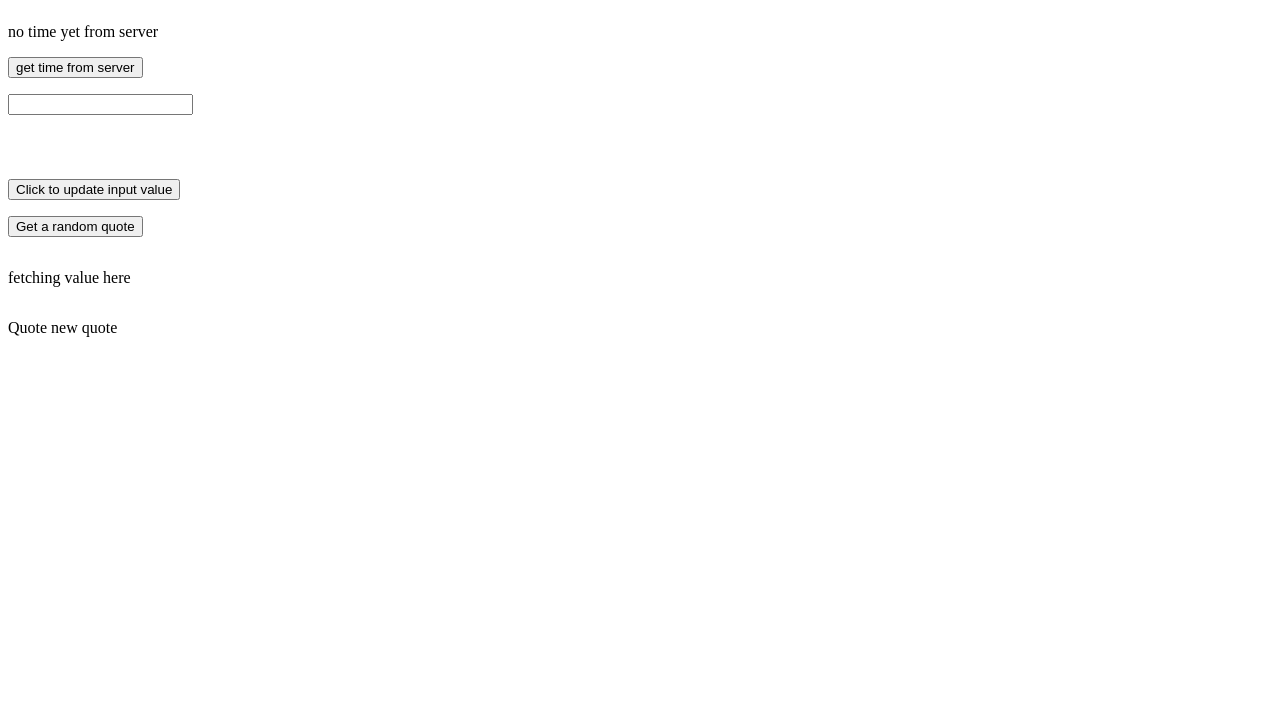
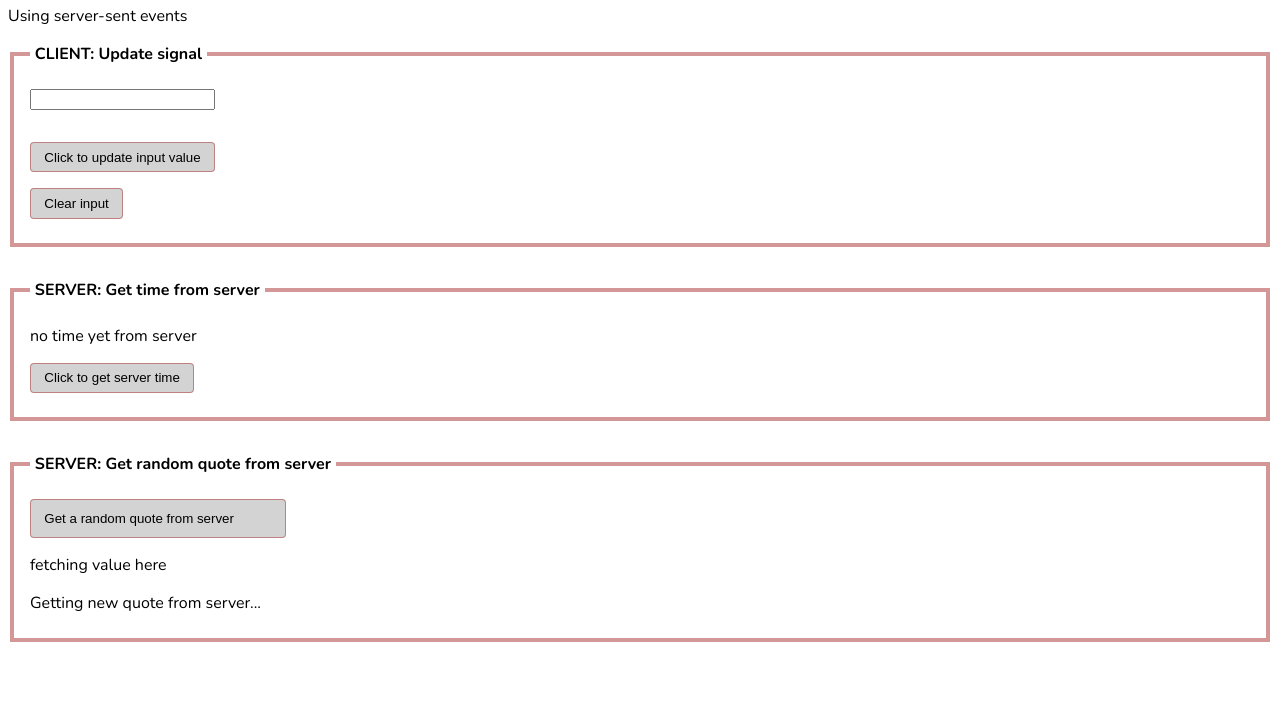
Before and after one commit to DarrickFauvel/datastar-test, a website: page public/index.html in a window 1280 px wide. Shown: the part 81-800 px from the top of the page. Drawn offline with nearby package versions, Linux system fonts and the light colour scheme.

Commit message:
update styling and structure

```diff
--- a/public/index.html
+++ b/public/index.html
@@ -17,25 +17,45 @@
     <title>Datastar Test</title>
   </head>
   <body>
-    <h1>Testing Datastar</h1>
-    <div id="time">no time yet from server</div>
-    <button data-on-click="@get('/time')">get time from server</button>
-
+    <h1>Datastar Test</h1>
+    <p>Using server-sent events</p>
+    <fieldset>
+      <legend>CLIENT: Update signal</legend>
       <input type="text" data-bind-input />
-    <p data-show="$input !== ''" data-text="$input"></p>
+      <div data-show="$input !== ''" data-text="`Input value: ${$input}`"></div>
       <button data-on-click="$input = 'clicked!'">
         Click to update input value
       </button>
+      <button data-on-click="$input = ''" data-show="$input !== ''">
+        Clear input
+      </button>
+    </fieldset>
 
-    <button data-on-click="@get('/quote')" data-indicator-fetching>
-      Get a random quote
+    <fieldset>
+      <legend>SERVER: Get time from server</legend>
+      <div id="time">no time yet from server</div>
+      <button data-on-click="@get('/time')">Click to get server time</button>
+    </fieldset>
+
+    <fieldset>
+      <legend>SERVER: Get random quote from server</legend>
+      <button
+        data-on-click="@get('/quote')"
+        data-indicator-fetching
+        class="flex-d items-center gap-4"
+      >
+        <span>Get a random quote from server</span>
+        <img
+          data-class-loading="$fetching"
+          class="indicator"
+          src="./images/line-md--loading-twotone-loop.svg"
+          alt="Loading..."
+        />
       </button>
-    <p data-text="$fetching">fetching value here</p>
+      <div data-text="`fetching state = ${$fetching}`">fetching value here</div>
       <div id="quote" data-on-load="@get('/quote')" data-indicator-fetching>
-      Quote new quote
+        Getting new quote from server...
       </div>
-    <div data-class-loading="$fetching" class="indicator">
-      <img src="./images/line-md--loading-twotone-loop.svg" alt="Loading..." />
-    </div>
+    </fieldset>
   </body>
 </html>
--- a/public/style.css
+++ b/public/style.css
@@ -1,8 +1,31 @@
 body {
+  font-family: "Nunito", sans-serif;
+}
+
+.flex-d {
   display: flex;
-  flex-direction: column;
-  align-items: start;
+}
+
+.items-center {
+  align-items: center;
+}
+
+.gap-4 {
   gap: 1em;
+}
+
+button {
+  padding-block: 0.5em;
+  padding-inline: 1em;
+  border: 1px solid rgba(165, 42, 42, 0.486);
+  border-radius: 4px;
+  cursor: pointer;
+  background-color: lightgray;
+  transition: all 200ms ease-in-out;
+}
+
+button:hover {
+  background-color: rgba(165, 42, 42, 0.486);
 }
 
 .result {
@@ -10,16 +33,26 @@ body {
   padding: 1em;
 }
 
-/* .loading {
-  display: block;
-  color: red;
-  font-weight: bold;
-} */
-
 .indicator {
-  display: none;
+  opacity: 0;
 }
 
 .indicator.loading {
-  display: block;
+  opacity: 1;
 }
+
+fieldset {
+  display: flex;
+  flex-direction: column;
+  align-items: start;
+  gap: 1em;
+  padding-block: 1.5em;
+  padding-inline: 1em;
+  margin-bottom: 2em;
+  border: 0.3em solid rgba(165, 42, 42, 0.486);
+}
+
+legend {
+  font-weight: 700;
+  padding-inline: 0.3em;
+}
```
Lines whose indentation alone changed are shown as unchanged.
